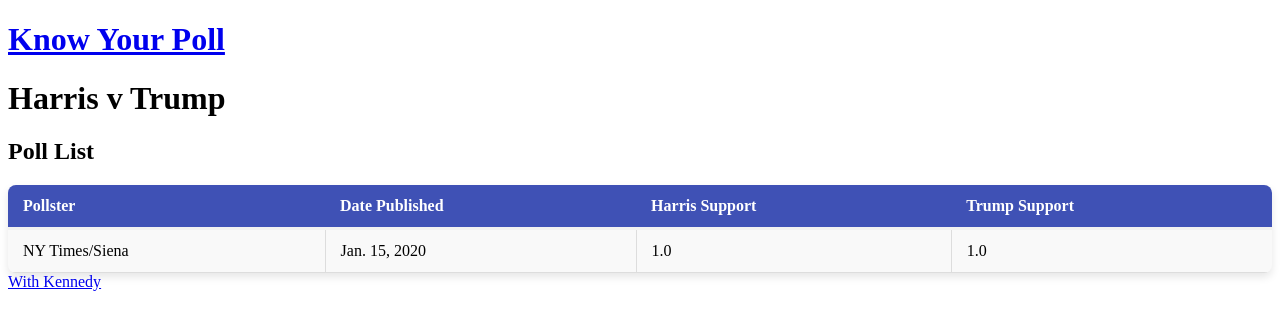
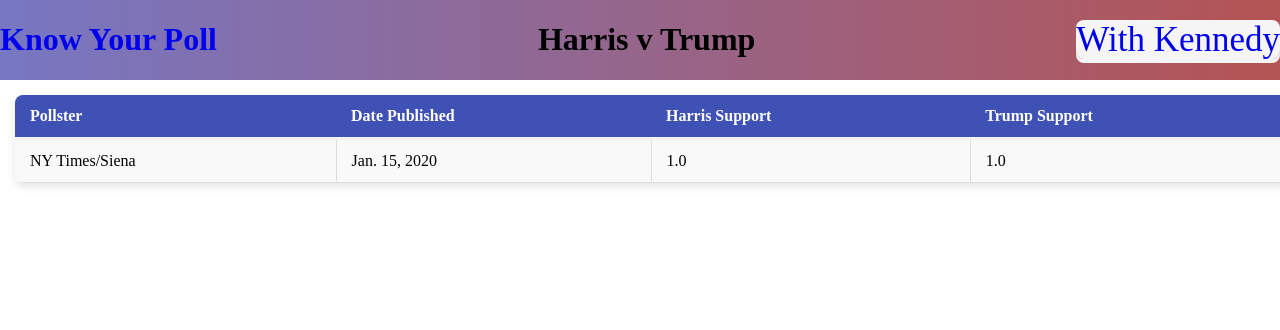
Before and after one commit to khody12/KnowYourPoll, a Django app: template main/templates/main/home_page.html in a window 1280 px wide. Shown: the top 330 px of the page. Run offline with Django 4.2, Linux system fonts and the light colour scheme; the template is opened without the code that fills it: values that come from a table or form of the project are taken from there, others are empty; data comes from the database, SQL or seed files in the repository; both versions use the stored data as it was after the commit; tables that the repository leaves empty hold one stand-in row (values such as "Sample post").

Commit message:
refined css and added region charfield to poll model

```diff
--- a/main/models.py
+++ b/main/models.py
@@ -14,8 +14,8 @@ class Pollster(models.Model):
 class Poll(models.Model):
     harris_support = models.FloatField(null=False)
     trump_support = models.FloatField(null=False)
-
     third_party_support = models.FloatField(null=True, blank=True)
+    region = models.CharField(null=False,max_length=50)
 
     date_published = models.DateField()
     link_to_poll = models.URLField(null=True)
--- a/main/static/main/homepage_two_way.css
+++ b/main/static/main/homepage.css
@@ -1,4 +1,17 @@
+
+html{
+  margin:0;
+  padding:0;
+
+}
+body{
+  margin:0;
+  padding:0;
+}
+
+
 table {
+  margin:15px;
     width: 100%;
     border-collapse: collapse;
     box-shadow: 0 4px 8px rgba(0, 0, 0, 0.1);
@@ -39,3 +52,20 @@ table {
   td:last-child {
     border-right: none; /* Remove right border for the last column */
   }
+  .container{
+    display:flex;
+    width:100%;
+    justify-content:space-between;
+    align-items:center;
+    background:linear-gradient(to right,rgb(119, 119, 194), rgb(180, 84, 84))
+  }
+
+  .button{
+    font-size:35px;
+    text-decoration:none;
+
+    background-color:whitesmoke;
+    border-radius:8px;
+    box-shadow:0 4px whitesmoke;
+    cursor:pointer;
+  }
--- a/main/templates/main/home_page.html
+++ b/main/templates/main/home_page.html
@@ -3,14 +3,22 @@
 
 {% block title %} Know Your Poll {% endblock %}
 {% block css_styles %}
-  <link rel="stylesheet" href="{% static "main/homepage_two_way.css" %}">
+  <link rel="stylesheet" href="{% static "main/homepage.css" %}">
 {% endblock %}
 {% block content %}
-<header id ="main-nav">
-  <h1><a href="{% url "home"%}">Know Your Poll</a></h1>
-</header>
-<h1>Harris v Trump</h1>
-<h2>Poll List</h2>
+<div class="container">
+  <header id ="main-nav">
+    <h1><a href="{% url "home"%}" style="text-decoration:none;">Know Your Poll</a></h1>
+  </header>
+  <div class="h2h">
+    <h1>Harris v Trump</h1>
+  </div>
+
+  <div class="threewayrace">
+    <a href="{%url "threeway" %}" class="button">With Kennedy</a>
+  </div>
+
+</div>
 
 <table>
     <thead>
@@ -42,7 +50,7 @@
       </li>
       {% endfor %}
   </ul> -->
-  <a href="{%url "threeway" %}" class="button">With Kennedy</a>
+
 
 
 
--- a/main/templates/main/home_page_threeway.html
+++ b/main/templates/main/home_page_threeway.html
@@ -4,7 +4,7 @@
 {% block title %} Know Your Poll {% endblock %}
 
 {% block css_styles %}
-  <link rel="stylesheet" href="{% static "main/homepage_two_way.css" %}">
+  <link rel="stylesheet" href="{% static "main/homepage.css" %}">
 {% endblock %}
 
 {% block content %}
@@ -30,7 +30,7 @@
     <tbody>
         {% for poll in polls %}
         <tr>
-            <td><a href={{poll.link_to_poll}}>{{ poll.pollster.name_of_pollster }}</a></td>
+            <td><a href={{poll.link_to_poll}} style="text-decoration:none">{{ poll.pollster.name_of_pollster }}</a></td>
             <td>{{poll.pollster.info}}</td>
             <td>{{ poll.date_published }}</td>
             <td>{{ poll.harris_support }}</td>
```
Also changed, not shown: db.sqlite3.
